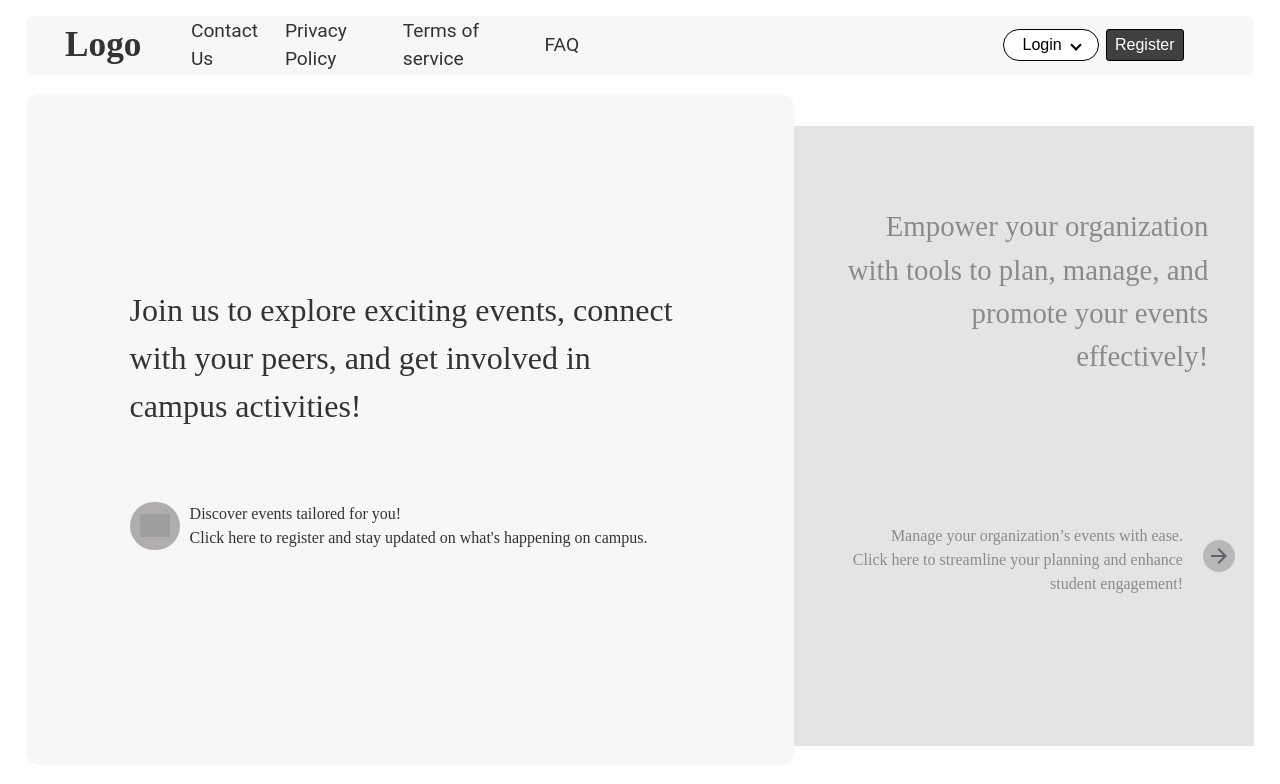
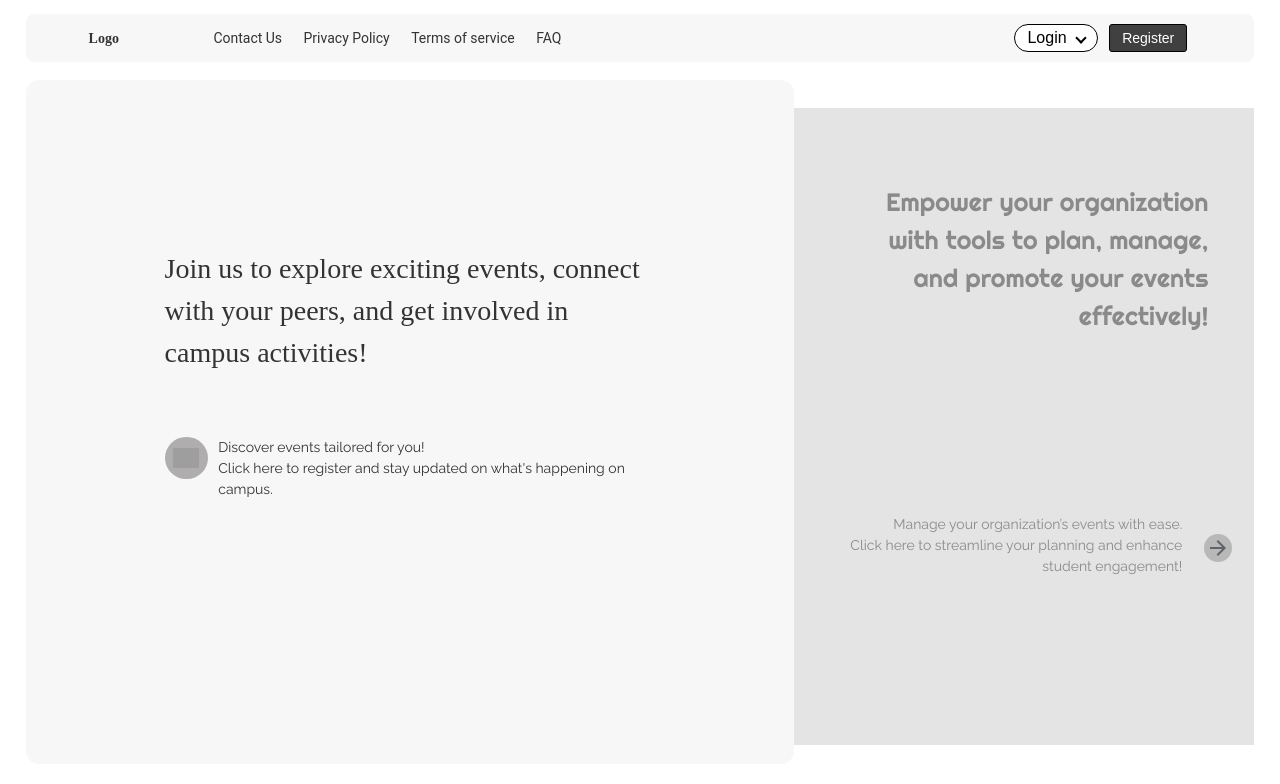
Before and after one commit to rustumsk/EventManagementSystem, a React (Vite) app in the folder frontend/: page / in a window 1280 px wide. Shown: the top 784 px of the page. Built offline with nearby package versions, Linux system fonts and the light colour scheme; grey boxes are pictures that could not be loaded; a web font is replaced by a local one.

Commit message:
also need to change both login

```diff
--- a/frontend/src/pages/LandingPage.jsx
+++ b/frontend/src/pages/LandingPage.jsx
@@ -1,6 +1,6 @@
 import { useState, useEffect } from 'react';
 import '../styles/landing.scss';
-
+import { Navigate, useNavigate } from 'react-router-dom';
 const texts = [
   "Discover events tailored for you!",
   "Click here to register and stay updated on what's happening on campus.",
@@ -21,55 +21,60 @@ const texts = [
 export default function LandingPage() {
   const [isDropdownOpen, setIsDropdownOpen] = useState(false);
 
+  const navigate = useNavigate();
+
   const handleMouseClick = () => setIsDropdownOpen(!isDropdownOpen);
   const handleMouseEnter = () => setIsDropdownOpen(true);
   const handleMouseLeave = () => setIsDropdownOpen(false);
+  const handleStudentLoginClick = () => navigate('/StudentLogin');
+  const handleSignup = () => navigate('/Signup');
+
 
   return (
-    <div className="l-container">
-      <section className="sec first">
-        <header className="f-header">
-          <section className="head-container">
-            <section className="info-container">
-              <div className="logo">
+    <div className="lp-l-container">
+      <section className="lp-sec lp-first">
+        <header className="lp-f-header">
+          <section className="lp-head-container">
+            <section className="lp-info-container">
+              <div className="lp-logo">
                 <span>Logo</span>
               </div>
-              <div className="infos">
-                <div className="contact"><span>Contact Us</span></div>
-                <div className="policy"><span>Privacy Policy</span></div>
-                <div className="terms"><span>Terms of service</span></div>
-                <div className="faq"><span>FAQ</span></div>
+              <div className="lp-infos">
+                <div className="lp-contact"><span>Contact Us</span></div>
+                <div className="lp-policy"><span>Privacy Policy</span></div>
+                <div className="lp-terms"><span>Terms of service</span></div>
+                <div className="lp-faq"><span>FAQ</span></div>
               </div>
             </section>
-            <section className="btns-container">
-              <div className="btns">
-                <div className="login-container">
-                  <button className="login" onClick={handleMouseClick}>
+            <section className="lp-btns-container">
+              <div className="lp-btns">
+                <div className="lp-login-container">
+                  <button className="lp-login" onClick={handleMouseClick}>
                     Login
-                    <span className={`arrow ${isDropdownOpen ? 'open' : ''}`}></span>
+                    <span className={`lp-arrow ${isDropdownOpen ? 'lp-open' : ''}`}></span>
                   </button>
                   {isDropdownOpen && (
-                    <ul className="dropdown-menu" onMouseEnter={handleMouseEnter} onMouseLeave={handleMouseLeave}>
-                      <li className="dropdown-item">Student</li>
-                      <li className="dropdown-item">SBO</li>
+                    <ul className="lp-dropdown-menu" onMouseEnter={handleMouseEnter} onMouseLeave={handleMouseLeave}>
+                      <li className="lp-dropdown-item" onClick={handleStudentLoginClick}>Student</li>
+                      <li className="lp-dropdown-item">SBO</li>
                     </ul>
                   )}
                 </div>
-                <button className="register">Register</button>
+                <button className="lp-register">Register</button>
               </div>
             </section>
           </section>
         </header>
-        <section className="f-body">
-          <section className="l-sec">
-            <section className="l-cont">
-              <div className="up">
+        <section className="lp-f-body">
+          <section className="lp-l-sec">
+            <section className="lp-l-cont">
+              <div className="lp-up">
                 <p>{texts[3]}</p>
               </div>
-              <div className="down">
-                <section className="d-cont">
-                  <div className="arr"></div>
-                  <div className="tx">
+              <div className="lp-down">
+                <section className="lp-d-cont">
+                  <div className="lp-arr" onClick={handleSignup}></div>
+                  <div className="lp-tx">
                     <span>{texts[0]}</span>
                     <span>{texts[1]}</span>
                   </div>
@@ -77,19 +82,19 @@ export default function LandingPage() {
               </div>
             </section>
           </section>
-          <section className="r-sec">
-            <div className="r-cont">
-              <div className="t-cont">
-                <div className="ps">
+          <section className="lp-r-sec">
+            <div className="lp-r-cont">
+              <div className="lp-t-cont">
+                <div className="lp-ps">
                   <p>{texts[2]}</p>
                 </div>
-                <div className="a-l">
-                  <section className="d-cont1">
-                    <div className="d-txt">
+                <div className="lp-a-l">
+                  <section className="lp-d-cont1">
+                    <div className="lp-d-txt">
                       <span>{texts[4]}</span>
                       <span>{texts[5]}</span>
                     </div>
-                    <div className="d-arr">
+                    <div className="lp-d-arr">
                       <span></span>
                     </div>
                   </section>
@@ -99,38 +104,38 @@ export default function LandingPage() {
           </section>
         </section>
       </section>
-      <section className="sec second">
-        <section className='sl'></section>
-        <section className='sr'>
-          <section className='t-con'>
-            <p className='s'>For Students</p>
-            <p className='n'>{texts[6]}</p>
-            <p className='p'>{texts[7]}</p>
-            <p className='p'>{texts[8]}</p>
-            <p className='p'>{texts[9]}</p>
+      <section className="lp-sec lp-second">
+        <section className='lp-sl'></section>
+        <section className='lp-sr'>
+          <section className='lp-t-con'>
+            <p className='lp-s'>For Students</p>
+            <p className='lp-n'>{texts[6]}</p>
+            <p className='lp-p'>{texts[7]}</p>
+            <p className='lp-p'>{texts[8]}</p>
+            <p className='lp-p'>{texts[9]}</p>
           </section>
         </section>
       </section>
-      <section className="sec third">
-        <section className='sl'>
-          <section className='t-con'>
-            <p className='s'>For SBOs</p>
-            <p className='n'>{texts[10]}</p>
-            <p className='p'>{texts[11]}</p>
-            <p className='p'>{texts[12]}</p>
-            <p className='p'>{texts[13]}</p>
+      <section className="lp-sec lp-third">
+        <section className='lp-sl'>
+          <section className='lp-t-con'>
+            <p className='lp-s'>For SBOs</p>
+            <p className='lp-n'>{texts[10]}</p>
+            <p className='lp-p'>{texts[11]}</p>
+            <p className='lp-p'>{texts[12]}</p>
+            <p className='lp-p'>{texts[13]}</p>
           </section>
         </section>
-        <section className='sr'></section>
+        <section className='lp-sr'></section>
       </section>
-      <section className="sec fourth">
-        <div className="fcont">
-          <section className='ls'>
+      <section className="lp-sec lp-fourth">
+        <div className="lp-fcont">
+          <section className='lp-ls'>
           </section>
-          <section className='rs'></section>
+          <section className='lp-rs'></section>
         </div>
       </section>
-      <section className="sec fifth"></section>
+      <section className="lp-sec lp-fifth"></section>
     </div>
   );
 }
--- a/frontend/src/styles/landing.scss
+++ b/frontend/src/styles/landing.scss
@@ -1,6 +1,6 @@
 @use './helpers/global' as *;
 
-.l-container {
+.lp-l-container {
     display: block;
     height: 100vh;
     overflow-y: scroll;
@@ -8,26 +8,26 @@
     scroll-behavior: smooth;
 }
 
-.l-container .first,
-.l-container .second,
-.l-container .third,
-.l-container .fourth,
-.l-container .fifth {
+.lp-l-container .lp-first,
+.lp-l-container .lp-second,
+.lp-l-container .lp-third,
+.lp-l-container .lp-fourth,
+.lp-l-container .lp-fifth {
     height: 100vh;
     scroll-snap-align: start;
 }
 
-.first {
+.lp-first {
     display: flex;
     flex-direction: column;
     gap: 20px 20px;
     padding-left: 2%;
     padding-right: 2%;
 
-    .f-header {
+    .lp-f-header {
         flex: 1;
         place-content: center;
-        .head-container {
+        .lp-head-container {
             background-color: $variable;
             border-radius: 8px;
             width: 100%;
@@ -35,12 +35,12 @@
             margin-top: 1rem;
             display: flex;
 
-            .info-container {
+            .lp-info-container {
                 flex: 2;
                 display: flex;
                 gap: 10px;
 
-                .logo {
+                .lp-logo {
                     width: 20%;
                     display: grid;
                     place-content: center;
@@ -49,7 +49,7 @@
                     font-weight: bold;
                 }
 
-                .infos {
+                .lp-infos {
                     display: flex;
                     width: 50%;
                     justify-content: space-evenly;
@@ -81,19 +81,19 @@
                 }
             }
 
-            .btns-container {
+            .lp-btns-container {
                 flex: 1;
                 display: flex;
                 align-items: center;
                 justify-content: end;
                 padding-right: 4rem;
 
-                .btns {
+                .lp-btns {
                     width: 50%;
                     display: flex;
                     justify-content: space-evenly;
 
-                    .register {
+                    .lp-register {
                         @extend %basic-black-button;
                         &:hover{
                             transform: translateY(2px);
@@ -102,7 +102,7 @@
                         }
                     }
 
-                    .login {
+                    .lp-login {
                         background-color: white;
                         border: 1px solid black;
                         width: 6rem;
@@ -116,7 +116,7 @@
                         cursor: pointer;
                         justify-content: center;
 
-                        .arrow {
+                        .lp-arrow {
                           content: '';
                           display: inline-block;
                           width: 8px;
@@ -128,16 +128,16 @@
                           margin-left: 5px;
                         }
 
-                        .arrow.open {
+                        .lp-open {
                             transform: rotate(225deg);
                           }
                       }
 
-                    .login-container {
+                    .lp-login-container {
                         position: relative;
                     }
 
-                    .dropdown-menu {
+                    .lp-dropdown-menu {
                         position: absolute;
                         top: 40px;
                         right: 0;
@@ -152,14 +152,14 @@
                         z-index: 1;
                     }
 
-                    .dropdown-item {
+                    .lp-dropdown-item {
                         padding: 10px;
                         cursor: pointer;
                         font-family: 'Roboto', sans-serif;
                         text-align: center;
                     }
 
-                    .dropdown-item:hover {
+                    .lp-dropdown-item:hover {
                         background-color: #f1f1f1;
                     }
                 }
@@ -167,12 +167,12 @@
         }
     }
 
-    .f-body {
+    .lp-f-body {
         background-color: white;
         flex: 12;
         display: flex;
 
-        .l-sec {
+        .lp-l-sec {
             flex: 1;
             border-radius: 13px;
             height: 95%;
@@ -181,11 +181,11 @@
             justify-content: center;
             padding-top: 12rem;
 
-            .l-cont {
+            .lp-l-cont {
                 height: 20rem;
                 width: 35rem;
 
-                .up {
+                .lp-up {
                     height: 60%;
                     p {
                         font-family: $jaro;
@@ -193,16 +193,16 @@
                     }
                 }
 
-                .down {
+                .lp-down {
                     height: 30%;
                     place-content: center;
 
-                    .d-cont {
+                    .lp-d-cont {
                         height: 50%;
                         display: flex;
                         gap: 10px;
 
-                        .arr {
+                        .lp-arr {
                             @include arrowDesign('../assets/arrow-l.svg');
 
                             @keyframes leftSlide {
@@ -221,7 +221,7 @@
                             }
                         }
 
-                        .tx {
+                        .lp-tx {
                             flex: 10;
                             display: flex;
                             flex-direction: column;
@@ -232,23 +232,23 @@
             }
         }
 
-        .r-sec {
+        .lp-r-sec {
             flex: 0.6;
             background-color: white;
             place-content: start;
             padding-top: 2rem;
 
-            .r-cont {
+            .lp-r-cont {
                 height: 92%;
                 background-color: rgba(57, 58, 58, 0.137);
                 padding-top: 3rem;
 
-                .t-cont {
+                .lp-t-cont {
                     height: 78%;
                     display: flex;
                     flex-direction: column;
 
-                    .ps {
+                    .lp-ps {
                         flex: 1;
                         display: flex;
                         align-items: center;
@@ -264,14 +264,14 @@
                         }
                     }
 
-                    .a-l {
+                    .lp-a-l {
                         flex: 0.4;
                         display: grid;
                         align-items: center;
-                        .d-cont1{
+                        .lp-d-cont1{
                             height: 50%;
                             display: flex;
-                            .d-txt {
+                            .lp-d-txt {
                                 flex: 1;
                                 margin-left: 2rem;
                                 display: flex;
@@ -280,7 +280,7 @@
                                 font-family: 'raleway';
                                 opacity: .5;
                             }
-                            .d-arr{
+                            .lp-d-arr{
                                 flex: .2;
                                 display: grid;
                                 place-content: center;
@@ -319,38 +319,38 @@
     }
 }
 
-.second {
+.lp-second {
     display: flex;
     padding-bottom: 2rem;
     padding-top: 2rem;
-    .sl{
+    .lp-sl{
         flex: .6;
         background-color: rgba(57, 58, 58, 0.5);
     }
-    .sr{
+    .lp-sr{
         flex: 1;
         background-color: $variable;
         display: flex;
         place-content: center;
         align-items: center;
-        .t-con{
+        .lp-t-con{
             height: 80%;
             width: 80%;
             padding-top: 3rem;
             display: flex;
             flex-direction: column;
             gap: 10px;
-            .s{
+            .lp-s{
                 font-family: 'Righteous';
                 font-weight: bold;
                 font-size: 3rem;
             }
-            .n{
+            .lp-n{
                 font-family: "Inter";
                 font-weight: light;
                 margin-bottom: 2rem;
             }
-            .p{
+            .lp-p{
                 height: 5rem;
                 font-family: "Outfit";
                 font-size: 1.5rem;
@@ -361,17 +361,17 @@
     }
 }
 
-.third {
+.lp-third {
     display: flex;
     padding-bottom: 2rem;
     padding-top: 2rem;
-    .sl{
+    .lp-sl{
         flex: 1;
         background-color: $variable;
         display: flex;
         place-content: center;
         align-items: center;
-        .t-con{
+        .lp-t-con{
             height: 80%;
             width: 80%;
             padding-top: 3rem;
@@ -381,17 +381,17 @@
             p{
                 text-align: right;
             }
-            .s{
+            .lp-s{
                 font-family: 'Righteous';
                 font-weight: bold;
                 font-size: 3rem;
             }
-            .n{
+            .lp-n{
                 font-family: "Inter";
                 font-weight: light;
                 margin-bottom: 2rem;
             }
-            .p{
+            .lp-p{
                 height: 5rem;
                 font-family: "Outfit";
                 font-size: 1.5rem;
@@ -399,30 +399,30 @@
             }
         }
     }
-    .sr{
+    .lp-sr{
         flex: .7;
         background-color: rgba(57, 58, 58, 0.5);
     }
 }
 
-.fourth {
+.lp-fourth {
     display: flex;
     align-items: center;
     justify-content: center;
-    .fcont{
+    .lp-fcont{
         height: 90%;
         width: 90%;
         display: flex;
         background-color: $variable;
-        .rs{
+        .lp-rs{
             flex: 1;
         }
-        .ls{
+        .lp-ls{
             flex: 1;
             display: flex;
             justify-content: center;
             align-items: center;
-            .swiper{
+            .lp-swiper{
                 height: 85%;
                 width: 88%;
                 background-color: white;
@@ -433,11 +433,11 @@
 
 }
 
-.fifth {
+.lp-fifth {
     background-color: wheat;
 }
 
-.sec {
+.lp-sec {
     height: 100vh;
     scroll-snap-align: start;
 }
```
Also changed, not shown: frontend/src/App.jsx (+16 -0 lines).
